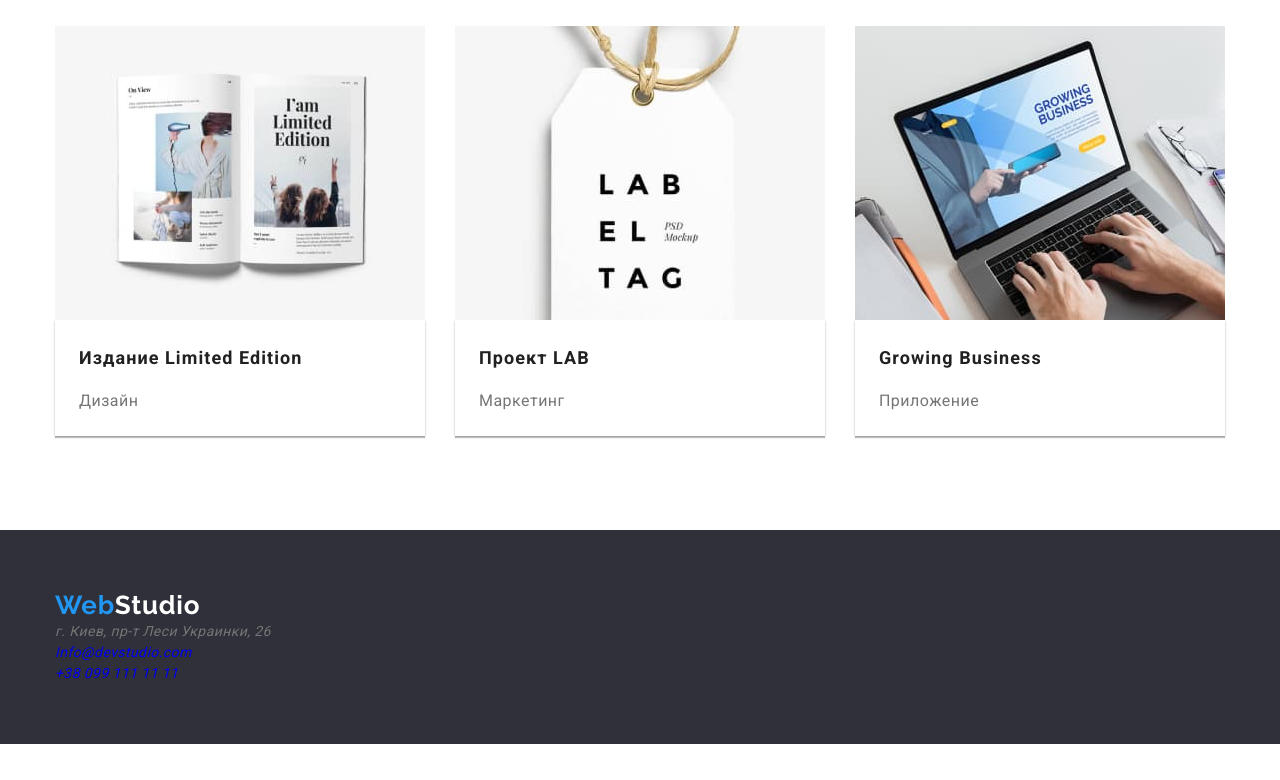
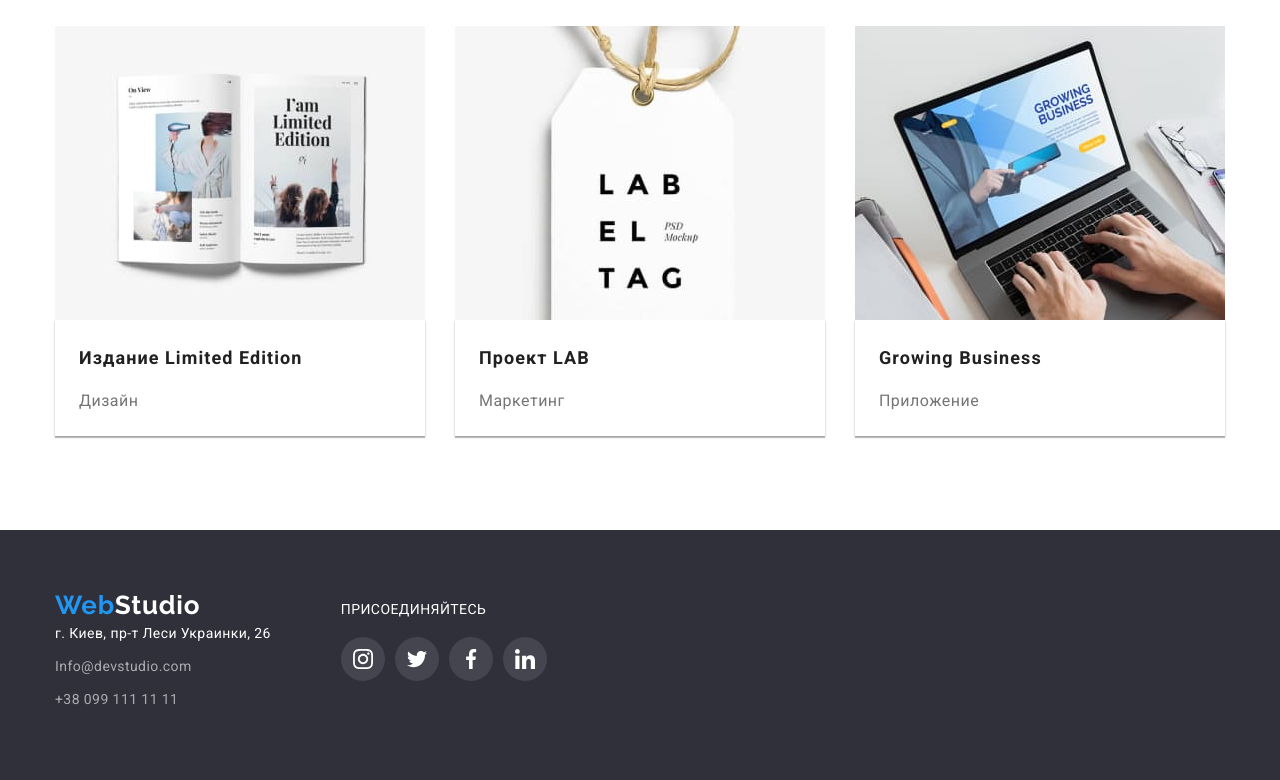
Before and after one commit to Valentyna90/goit-markup-hw-04, a plain HTML site: page portfolio.html in a window 1280 px wide. Shown: the part 1119-1899 px from the top of the page. Before the commit the page ends 1863 px from the top, so only its background shows below. Drawn offline with nearby package versions, Linux system fonts and the light colour scheme.

Commit message:
Додала svg-icon

```diff
--- a/portfolio.html
+++ b/portfolio.html
@@ -24,27 +24,36 @@
       <div class="container">
         <nav class="nav">
           <a href="./index.html" class="logo"
-            >Web<span class="accent-black">Studio</span></a
-          >
+            >Web<span class="accent-black">Studio</span>
+          </a>
           <!--навигация на другие страници-->
+
           <ul class="links">
             <li class="site-nav">
-              <a href="./index.html" class="link">Студия</a>
+              <a href="./index.html" class="link-curren link">Студия</a>
             </li>
             <li class="site-nav">
-              <a href="./portfolio.html" class="link-current link">Портфолио</a>
+              <a href="./portfolio.html" class="link">Портфолио</a>
             </li>
             <li class="site-nav"><a href="#" class="link">Контакти</a></li>
           </ul>
 
           <ul class="contacts">
-            <li>
-              <a href="mailto:Info@devstudio.com" class="link">
+            <li class="contacts-item">
+              <a href="mailto:Info@devstudio.com" class="contacts-link"
+                ><svg class="icon" width="16" height="12">
+                  <use href="./images/icons/icon_2.svg#icon-envelope"></use>
+                </svg>
                 Info@devstudio.com
               </a>
             </li>
-            <li>
-              <a href="tel:+380961111111" class="link">+38 096 111 11 11</a>
+            <li class="contacts-item">
+              <a href="tel:+380961111111" class="contacts-link"
+                ><svg class="icon" width="10" height="16">
+                  <use href="./images/icons/icon_2.svg#icon-smartphone"></use>
+                </svg>
+                <span class="text">+38 096 111 11 11</span>
+              </a>
             </li>
           </ul>
         </nav>
@@ -256,25 +265,66 @@
 
     <!--Подвал странички-->
 
-    <footer class="page-footer">
-      <div class="container">
+   <footer class="page-footer">
+      <div class="container footer-container">
+        <div class="logo-wrapper">
         <a href="./index.html" class="logo"
           >Web<span class="accent-white">Studio</span>
         </a>
         <address class="address">
           <ul class="address-list">
-            <li class="list-item">г. Киев, пр-т Леси Украинки, 26</li>
-            <li class="list-item">
+            <li class="address-list-item">г. Киев, пр-т Леси Украинки, 26</li>
+            <li class="address-list-item">
               <a href="mailto:Info@devstudio.com" class="link"
                 >Info@devstudio.com</a
               >
             </li>
-            <li class="list-item">
+            <li class="address-list-item">
               <a href="tel:+380991111111" class="link">+38 099 111 11 11</a>
             </li>
           </ul>
         </address>
       </div>
+      <div class="footer-icon-wrapper">
+        <p class="footer-text-icon">Присоединяйтесь</p>
+          <ul class="footer-icon-list">
+
+              <a href="" class="footer-social-icon">
+                  <svg class="footer-icon-social" width="20" height="20">
+                    <use
+                      href="./images/icons/icon_2.svg#icon-instagram"
+                    ></use>
+                  </svg>
+                </a>
+
+              <a href="" class="footer-social-icon">
+                  <svg class="footer-icon-social" width="20" height="20">
+                    <use
+                      href="./images/icons/icon_2.svg#icon-twitter"
+                    ></use>
+                  </svg>
+                </a>
+
+              <a href="" class="footer-social-icon">
+                  <svg class="footer-icon-social" width="20" height="20">
+                    <use
+                      href="./images/icons/icon_2.svg#icon-facebook"
+                    ></use>
+                  </svg>
+                </a>
+
+              <a href="" class="footer-social-icon">
+                  <svg class="footer-icon-social" width="20" height="20">
+                    <use
+                      href="./images/icons/icon_2.svg#icon-linkedin"
+                    ></use>
+                  </svg>
+                </a>
+
+          </ul>
+        </p>
+        </div>
+      </div>
     </footer>
   </body>
 </html>
```
